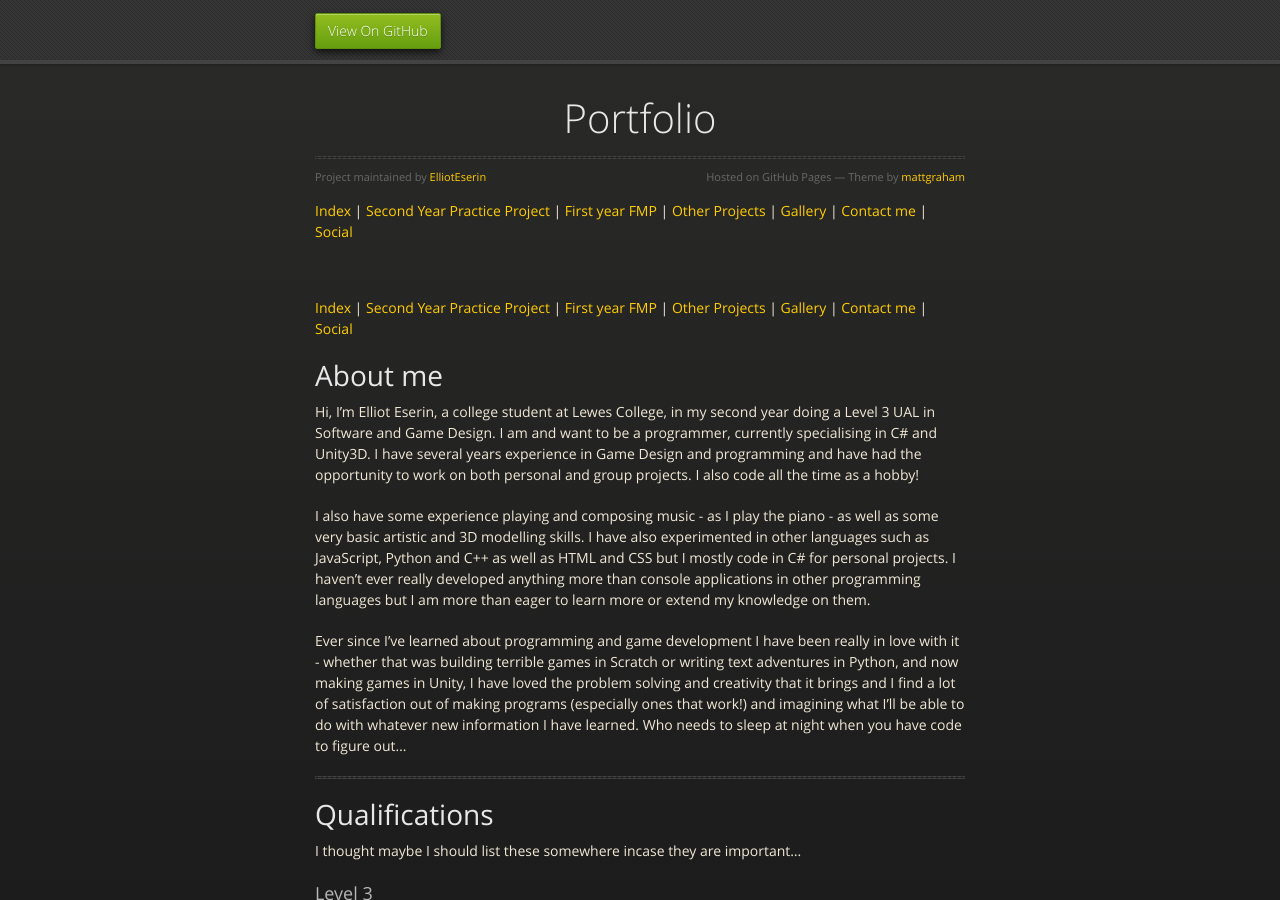
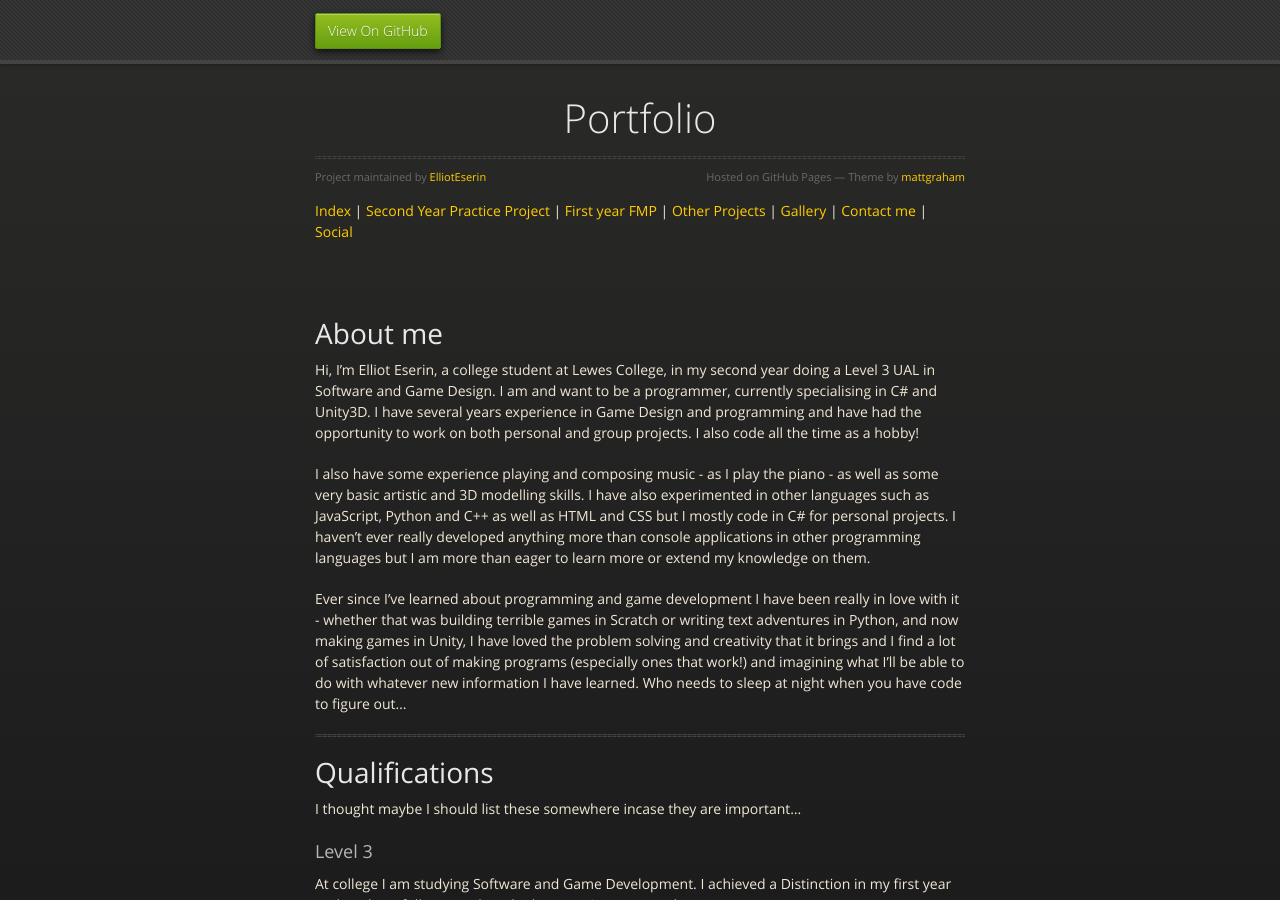
Before and after one commit to ElliotEserin/Portfolio, a Jekyll site: the page built from index.md, in a window 1280 px wide and 900 px high. Built offline with Jekyll 4.4.1, drawn with Linux system fonts in a browser that asks for light colours; the repository's description, which GitHub fills in, is left out; our own code applies the rules of GitHub Pages for plain Markdown files.

Commit message:
Update default.html

```diff
--- a/_layouts/default.html
+++ b/_layouts/default.html
@@ -48,7 +48,7 @@
           <a href="social.html">Social</a>
         </div>
 
-        <div>
+        <!--<div>
            <nav>
             <a href="index.html">Index</a> |
             <a href="year2Project1.html">Second Year Practice Project</a> |
```
Also changed, not shown: other parts of _layouts/default.html (+1 -2 lines).
